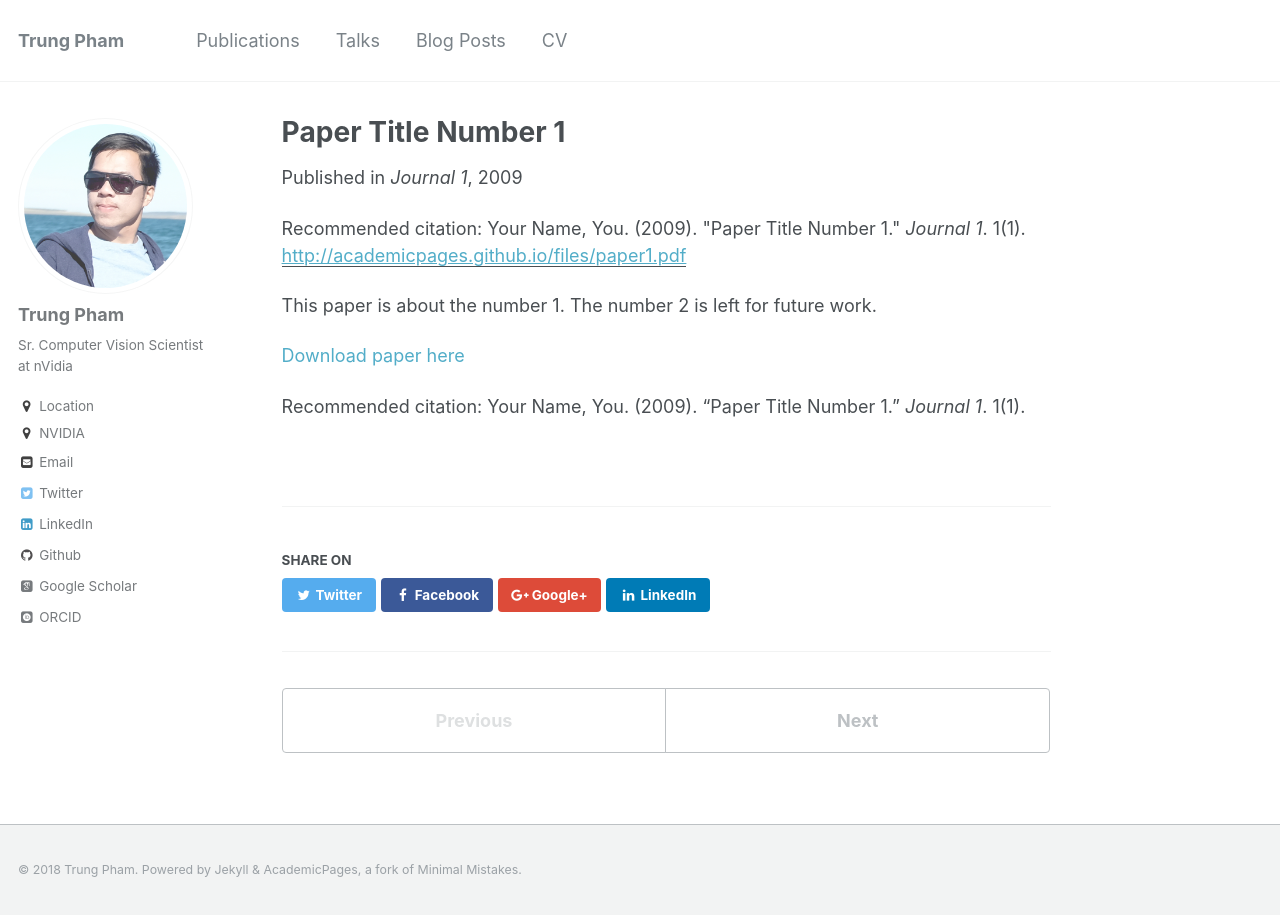
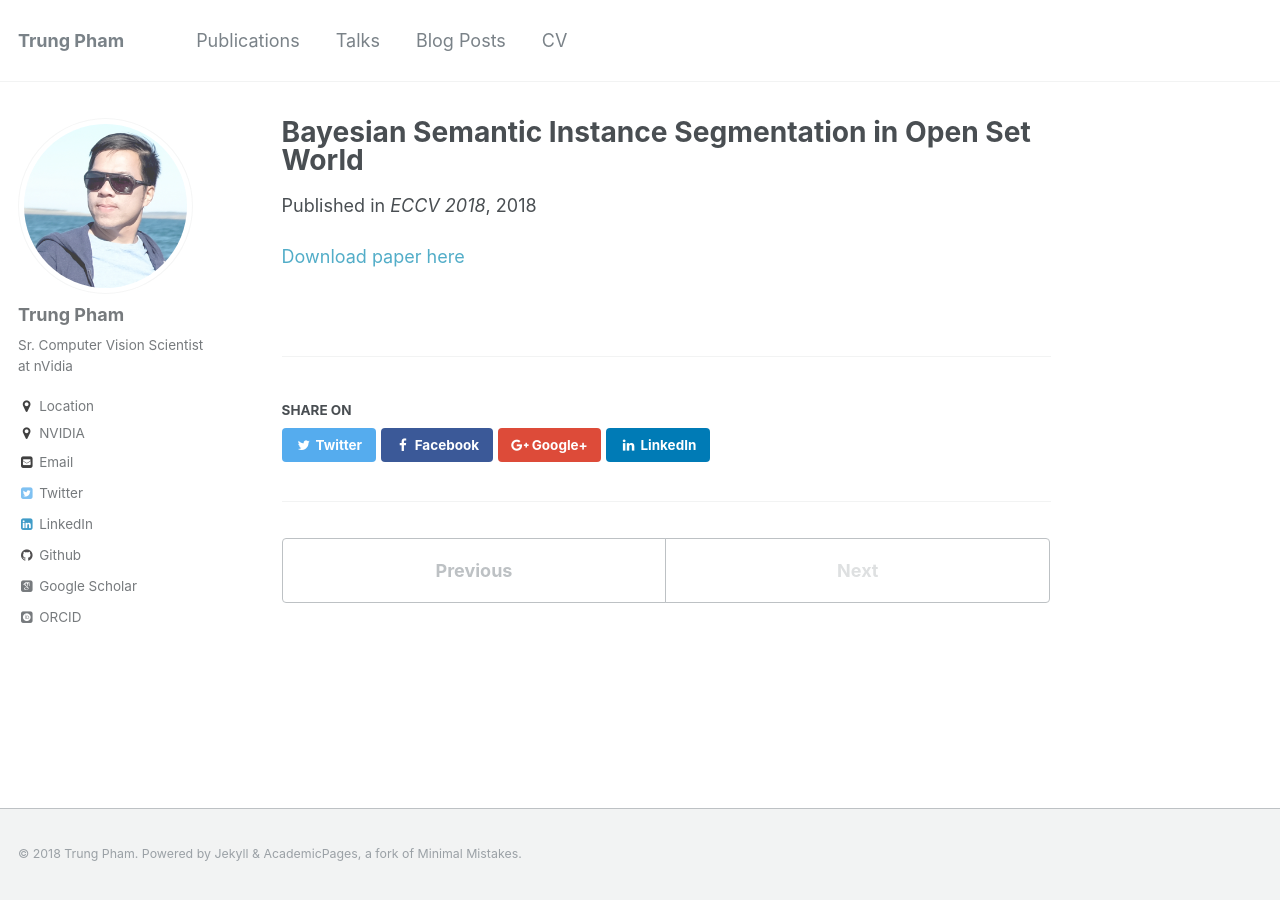
Before and after one commit to trungtpham/trungtpham.github.io, a Jekyll site: the page built from _publications/2009-10-01-paper-title-number-1.md, in a window 1280 px wide. Built offline with Jekyll 4.4.1, drawn with Linux system fonts in a browser that asks for light colours; some web fonts are replaced.

Commit message:
Update 2009-10-01-paper-title-number-1.md

```diff
--- a/_publications/2009-10-01-paper-title-number-1.md
+++ b/_publications/2009-10-01-paper-title-number-1.md
@@ -1,15 +1,10 @@
 ---
-title: "Paper Title Number 1"
+title: "Bayesian Semantic Instance Segmentation in Open Set World"
 collection: publications
-permalink: /publication/2009-10-01-paper-title-number-1
-excerpt: 'This paper is about the number 1. The number 2 is left for future work.'
-date: 2009-10-01
-venue: 'Journal 1'
+permalink: /publication/eccv2018-1
+date: 2018-09-08
+venue: 'ECCV 2018'
 paperurl: 'http://academicpages.github.io/files/paper1.pdf'
-citation: 'Your Name, You. (2009). &quot;Paper Title Number 1.&quot; <i>Journal 1</i>. 1(1).'
 ---
-This paper is about the number 1. The number 2 is left for future work.
 
 [Download paper here](http://academicpages.github.io/files/paper1.pdf)
-
-Recommended citation: Your Name, You. (2009). "Paper Title Number 1." <i>Journal 1</i>. 1(1).
```
